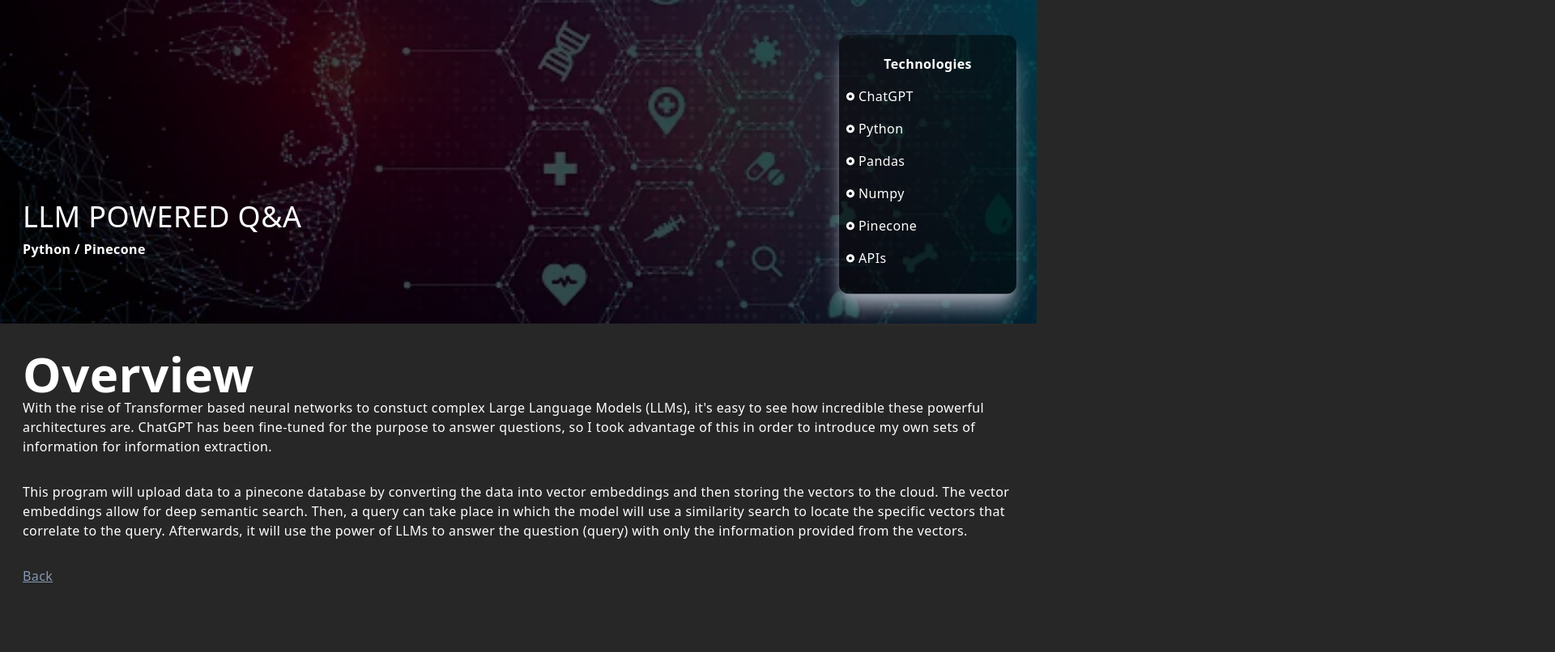
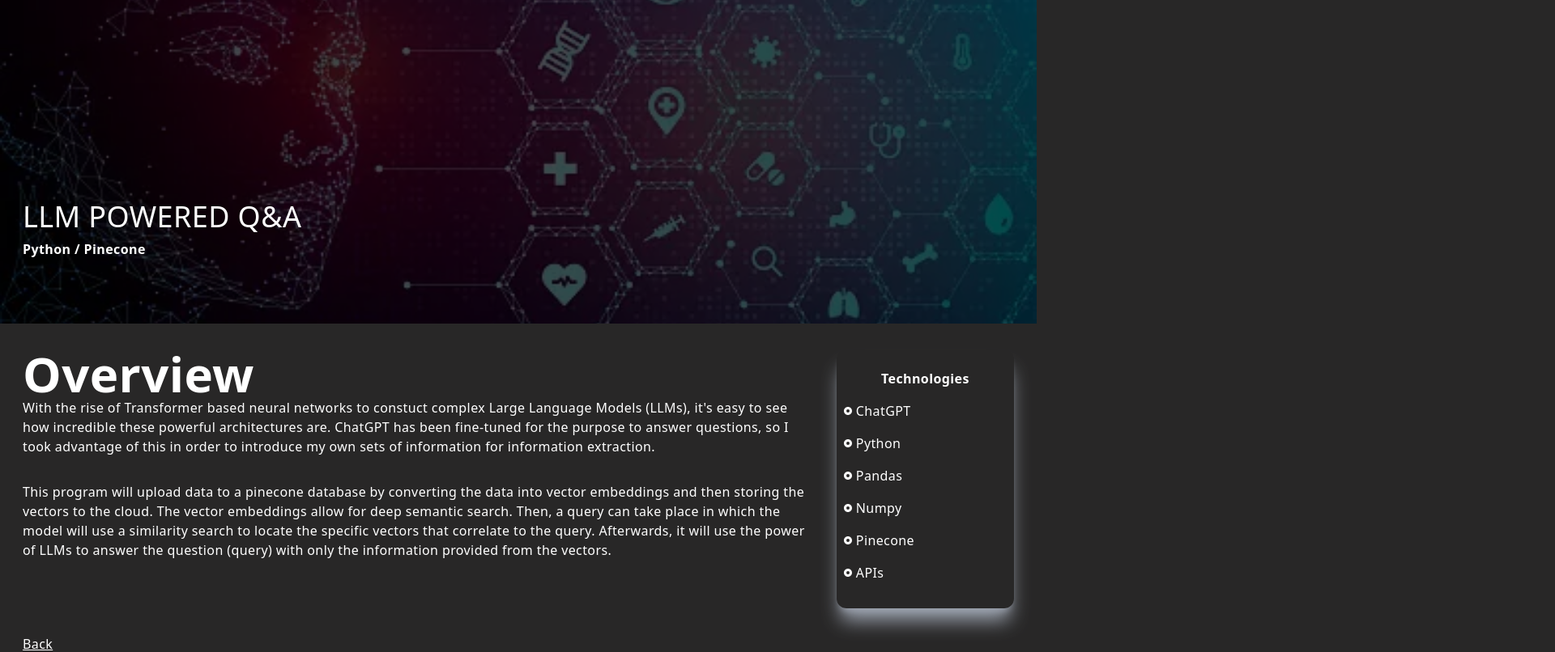
Before and after one commit to AryanPadmanabhan/aryan-padmanabhan.github.io, a Next.js app: page /llm in a window 1280 px wide. Shown: the top 806 px of the page at 81% size, 1920 px wide, since content can reach past the window. Built offline with nearby package versions, Linux system fonts and the light colour scheme.

Commit message:
Update llm.jsx

```diff
--- a/pages/llm.jsx
+++ b/pages/llm.jsx
@@ -4,7 +4,7 @@ import ml from '../public/assets/ml.png'
 import { RiRadioButtonFill } from 'react-icons/ri';
 import Link from 'next/link';
 
-const crypto = () => {
+const llm = () => {
   return (
     <div className='w-full dark:bg-gray-800'>
       <div className='w-screen h-[50vh] relative'>
@@ -17,44 +17,15 @@ const crypto = () => {
           alt='/'
         />
         <div className='absolute top-[70%] max-w-[1240px] w-full left-[50%] right-[50%] translate-x-[-50%] translate-y-[-50%] text-white z-10 p-2'>
-          <h2 className='py-2'>LLM POWERED Q&A</h2>
+          <h2 className='py-2'>
+          LLM POWERED Q&A</h2>
           <h3>Python / Pinecone</h3>
         </div>
-        <div className='absolute top-[70%] max-w-[1240px] w-full left-[90%] right-[50%] translate-x-[-10%] translate-y-[-70%] text-white z-10 mx-auto p-2 grid md:grid-cols-5 gap-8 py-8'>
-        <div className='col-span-4 md:col-span-1 shadow-xl shadow-gray-400 rounded-xl py-4 text-white bg-black/50'>
-          <div className='p-2'>
-            <p className='text-center font-bold pb-2 '>Technologies</p>
-            <div className='grid grid-cols-3 md:grid-cols-1 '>
-              <p className='py-2 flex items-center'>
-                <RiRadioButtonFill className='pr-1' /> ChatGPT
-              </p>
-              <p className='py-2 flex items-center'>
-                <RiRadioButtonFill className='pr-1' /> Python
-              </p>
-              <p className='py-2 flex items-center'>
-                <RiRadioButtonFill className='pr-1' /> Pandas
-              </p>
-              <p className='py-2 flex items-center'>
-                <RiRadioButtonFill className='pr-1' /> Numpy
-              </p>
-              <p className='py-2 flex items-center'>
-                <RiRadioButtonFill className='pr-1' /> Pinecone
-              </p>
-              <p className='py-2 flex items-center'>
-                <RiRadioButtonFill className='pr-1' /> APIs
-              </p>
-            </div>
-          </div>
-        </div>
-        </div>
-
-
       </div>
 
-      <div className='max-w-[1240px] mx-auto p-2 gap-8 py-8'>
-        <div className='col-span-4 text-white'>
-          {/* <p>Project</p> */}
-          <h1>Overview</h1>
+      <div className='max-w-[1240px] mx-auto p-2 grid md:grid-cols-5 gap-8 py-8 text-white'>
+        <div className='col-span-4'>
+        <h1>Overview</h1>
           <p className='pb-8'>
             With the rise of Transformer based neural networks to constuct complex Large Language Models (LLMs), it's easy to see how incredible these powerful architectures are.
             ChatGPT has been fine-tuned for the purpose to answer questions, so I took advantage of this in order to introduce my own sets of information for information extraction.
@@ -65,14 +36,38 @@ const crypto = () => {
             LLMs to answer the question (query) with only the information provided from the vectors.
           </p>
 
-
+        </div>
+        <div className='col-span-4 md:col-span-1 shadow-xl shadow-gray-400 rounded-xl py-4 text-white'>
+          <div className='p-2'>
+            <p className='text-center font-bold pb-2'>Technologies</p>
+            <div className='grid grid-cols-3 md:grid-cols-1'>
+              <p className='text-white py-2 flex items-center'>
+                <RiRadioButtonFill className='pr-1' /> ChatGPT
+              </p>
+              <p className='text-white py-2 flex items-center'>
+                <RiRadioButtonFill className='pr-1' /> Python
+              </p>
+              <p className='text-white py-2 flex items-center'>
+                <RiRadioButtonFill className='pr-1' /> Pandas
+              </p>
+              <p className='text-white py-2 flex items-center'>
+                <RiRadioButtonFill className='pr-1' /> Numpy
+              </p>
+              <p className='text-white py-2 flex items-center'>
+                <RiRadioButtonFill className='pr-1' /> Pinecone
+              </p>
+              <p className='text-white py-2 flex items-center'>
+                <RiRadioButtonFill className='pr-1' /> APIs
+              </p>
+            </div>
+          </div>
         </div>
         <Link href='/#projects'>
-          <p className='underline cursor-pointer pb-20'>Back</p>
+          <p className='underline cursor-pointer'>Back</p>
         </Link>
       </div>
     </div>
   );
 };
 
-export default crypto;
+export default llm;
```
